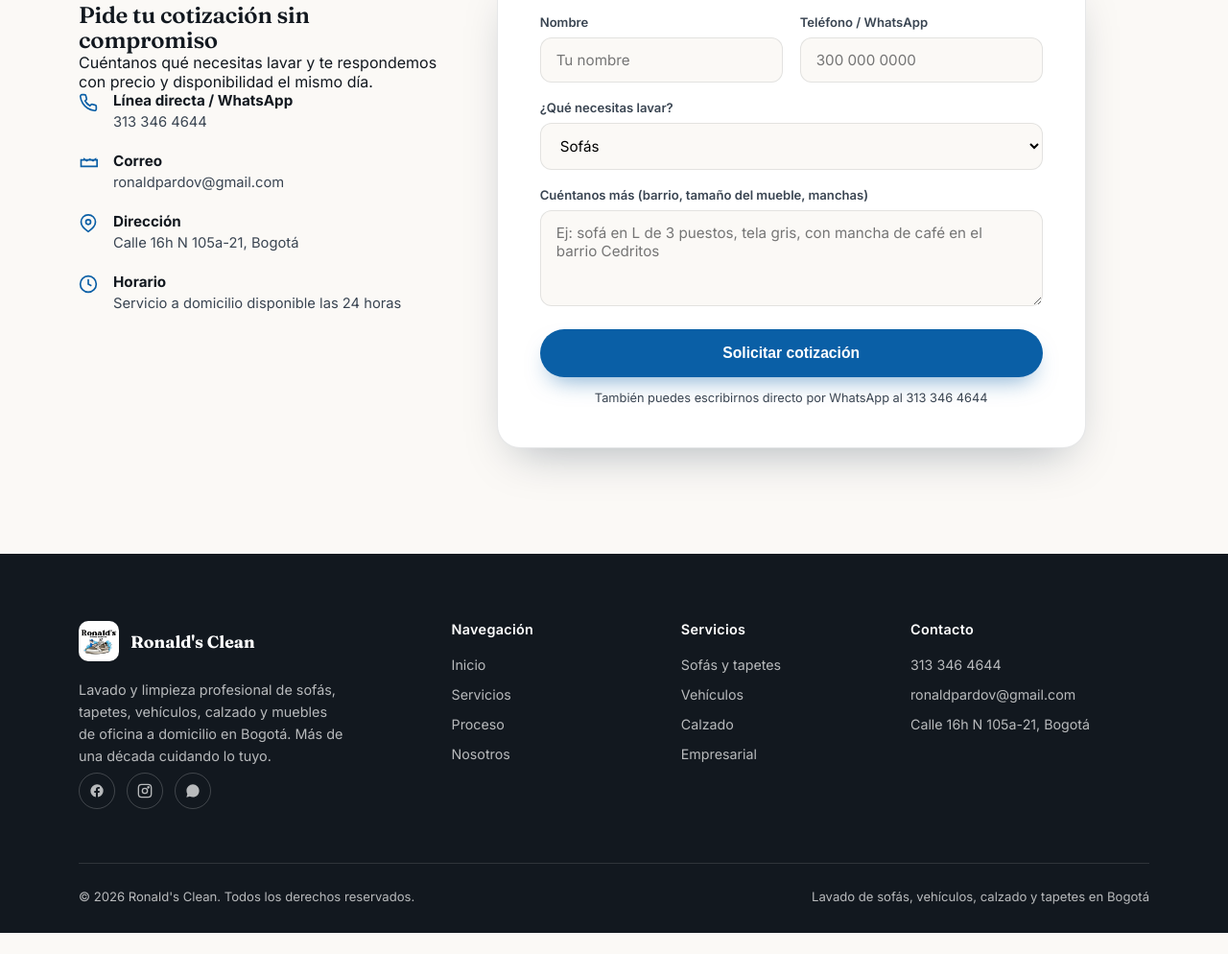
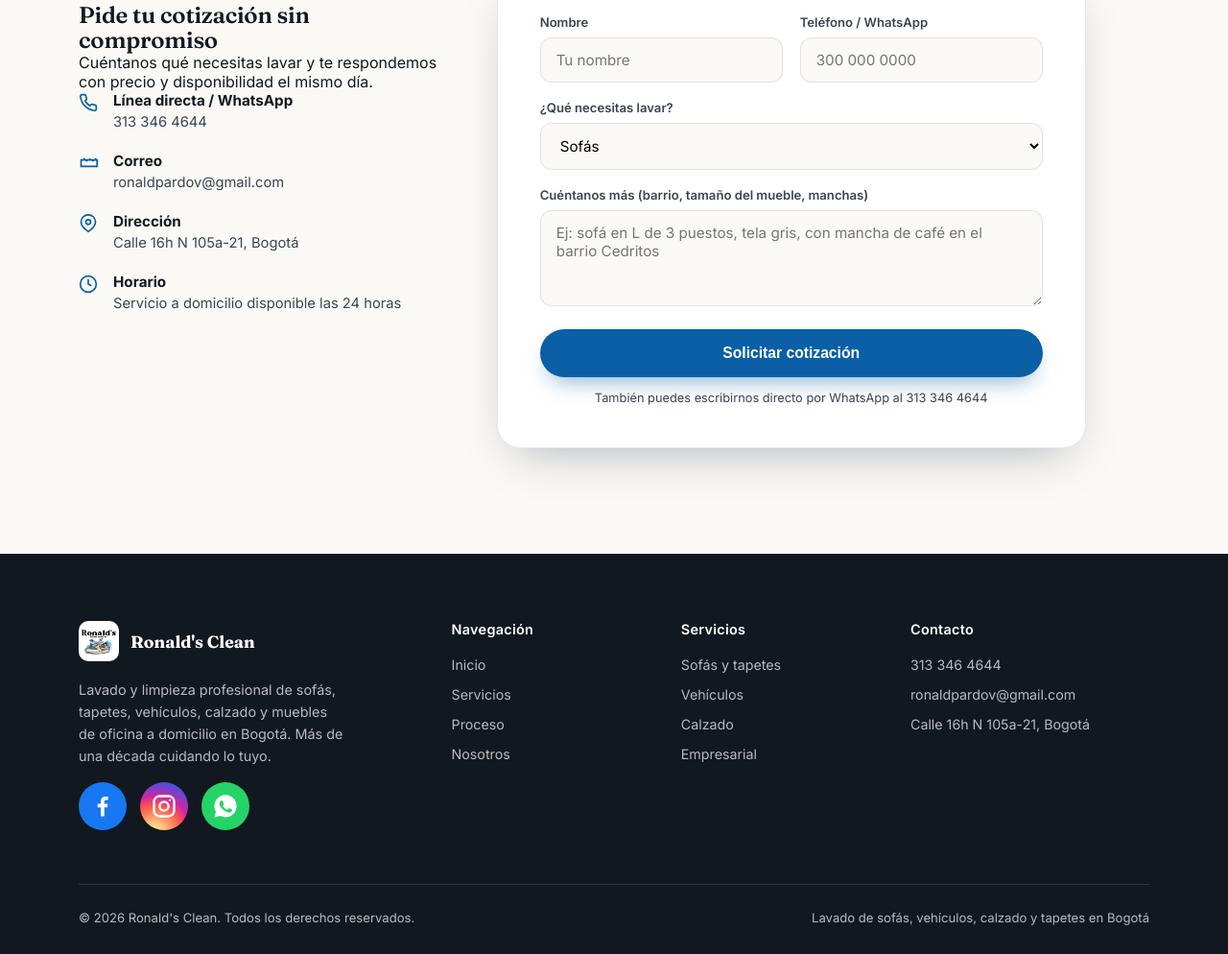
Before and after one commit to stibenfc/Ronald-s-Clean, a plain HTML site: page index.html in a window 1280 px wide. Shown: the part 5843-6837 px from the top of the page at 96% size. Before the commit the page ends 6815 px from the top, so only its background shows below. Drawn offline with Linux system fonts and the light colour scheme.

Commit message:
Corregir redes sociales y links rs

```diff
--- a/index.html
+++ b/index.html
@@ -509,9 +509,9 @@
         </div>
         <p>Lavado y limpieza profesional de sofás, tapetes, vehículos, calzado y muebles de oficina a domicilio en Bogotá. Más de una década cuidando lo tuyo.</p>
         <div class="foot-social">
-          <a href="#" aria-label="Facebook"><svg width="16" height="16" viewBox="0 0 24 24" fill="currentColor"><path d="M22 12a10 10 0 1 0-11.6 9.9v-7H7.9V12h2.5V9.8c0-2.5 1.5-3.9 3.8-3.9 1.1 0 2.2.2 2.2.2v2.5h-1.3c-1.2 0-1.6.8-1.6 1.6V12h2.8l-.4 2.9h-2.4v7A10 10 0 0 0 22 12z"/></svg></a>
-          <a href="#" aria-label="Instagram"><svg width="16" height="16" viewBox="0 0 24 24" fill="none" stroke="currentColor" stroke-width="2"><rect x="2" y="2" width="20" height="20" rx="5"/><circle cx="12" cy="12" r="4"/><circle cx="17.5" cy="6.5" r="1"/></svg></a>
-          <a href="https://api.whatsapp.com/send?phone=573133464644" aria-label="WhatsApp"><svg width="16" height="16" viewBox="0 0 24 24" fill="currentColor"><path d="M12.04 2C6.58 2 2.13 6.45 2.13 11.91c0 1.75.46 3.45 1.32 4.95L2 22l5.29-1.39a9.9 9.9 0 0 0 4.75 1.21h.01c5.46 0 9.9-4.45 9.9-9.91C21.96 6.45 17.5 2 12.04 2z"/></svg></a>
+          <a href="https://www.facebook.com/share/1eXw8pTxg5/" target="_blank" rel="noopener noreferrer" class="soc-fb" aria-label="Facebook de Ronald's Clean"><svg viewBox="0 0 24 24" fill="currentColor" aria-hidden="true"><path d="M13.5 21v-8h2.7l.4-3.2h-3.1V7.9c0-.9.3-1.5 1.6-1.5h1.7V3.5c-.3 0-1.3-.1-2.4-.1-2.4 0-4.1 1.5-4.1 4.2v2.2H7.5V13h2.8v8h3.2z"/></svg></a>
+          <a href="https://instagram.com/ronaldsclean?utm_source=qr&amp;cplk=MTF5aXFlcDN6NmIxaA==" target="_blank" rel="noopener noreferrer" class="soc-ig" aria-label="Instagram de Ronald's Clean"><svg viewBox="0 0 24 24" fill="none" stroke="currentColor" stroke-width="2" aria-hidden="true"><rect x="3" y="3" width="18" height="18" rx="5"/><circle cx="12" cy="12" r="4"/><circle cx="17.3" cy="6.7" r="1" fill="currentColor" stroke="none"/></svg></a>
+          <a href="https://api.whatsapp.com/send?phone=573133464644" target="_blank" rel="noopener noreferrer" class="soc-wa" aria-label="WhatsApp de Ronald's Clean"><svg viewBox="0 0 24 24" fill="currentColor" aria-hidden="true"><path d="M12.04 2C6.58 2 2.13 6.45 2.13 11.91c0 1.75.46 3.45 1.32 4.95L2 22l5.29-1.39a9.9 9.9 0 0 0 4.75 1.21h.01c5.46 0 9.9-4.45 9.9-9.91C21.96 6.45 17.5 2 12.04 2zm5.83 14.13c-.25.7-1.44 1.35-1.98 1.4-.5.05-.99.24-3.34-.7-2.82-1.14-4.65-3.99-4.79-4.17-.14-.19-1.15-1.53-1.15-2.92 0-1.39.73-2.07 1-2.35.25-.27.56-.34.75-.34.19 0 .38 0 .55.01.18.01.42-.07.65.5.25.6.85 2.08.92 2.23.07.15.12.33.02.53-.09.19-.14.31-.28.48-.14.17-.29.37-.42.5-.14.14-.28.29-.12.57.16.28.71 1.17 1.53 1.9 1.05.94 1.94 1.23 2.22 1.37.28.14.44.12.61-.07.16-.19.7-.81.89-1.09.19-.28.38-.23.63-.14.25.1 1.62.77 1.9.91.28.14.46.21.53.33.07.12.07.68-.18 1.38z"/></svg></a>
         </div>
       </div>
       <div class="foot-col">
--- a/style.css
+++ b/style.css
@@ -395,12 +395,17 @@ footer{background:var(--ink);color:rgba(255,255,255,0.7);padding:70px 0 30px;}
 .foot-col ul li{margin-bottom:11px;}
 .foot-col ul li a{font-size:0.89rem;transition:color .2s;}
 .foot-col ul li a:hover{color:var(--sand);}
-.foot-social{display:flex;gap:12px;margin-top:6px;}
+.foot-social{display:flex;gap:14px;margin-top:16px;}
 .foot-social a{
-  width:38px;height:38px;border-radius:50%;border:1px solid rgba(255,255,255,0.2);
-  display:flex;align-items:center;justify-content:center;transition:.2s;
+  width:50px;height:50px;border-radius:50%;color:#fff;border:0;
+  display:flex;align-items:center;justify-content:center;
+  transition:transform .2s ease, box-shadow .2s ease;
 }
-.foot-social a:hover{background:var(--ocean);border-color:var(--ocean);}
+.foot-social a svg{width:28px;height:28px;}
+.foot-social a.soc-fb{background:#1877F2;}
+.foot-social a.soc-ig{background:radial-gradient(circle at 30% 107%,#fdf497 0%,#fdf497 5%,#fd5949 45%,#d6249f 60%,#285AEB 90%);}
+.foot-social a.soc-wa{background:#25D366;}
+.foot-social a:hover{transform:translateY(-3px) scale(1.07);box-shadow:0 10px 20px -8px rgba(0,0,0,.6);}
 .foot-bottom{
   border-top:1px solid rgba(255,255,255,0.12);padding-top:26px;
   display:flex;justify-content:space-between;flex-wrap:wrap;gap:12px;
```
